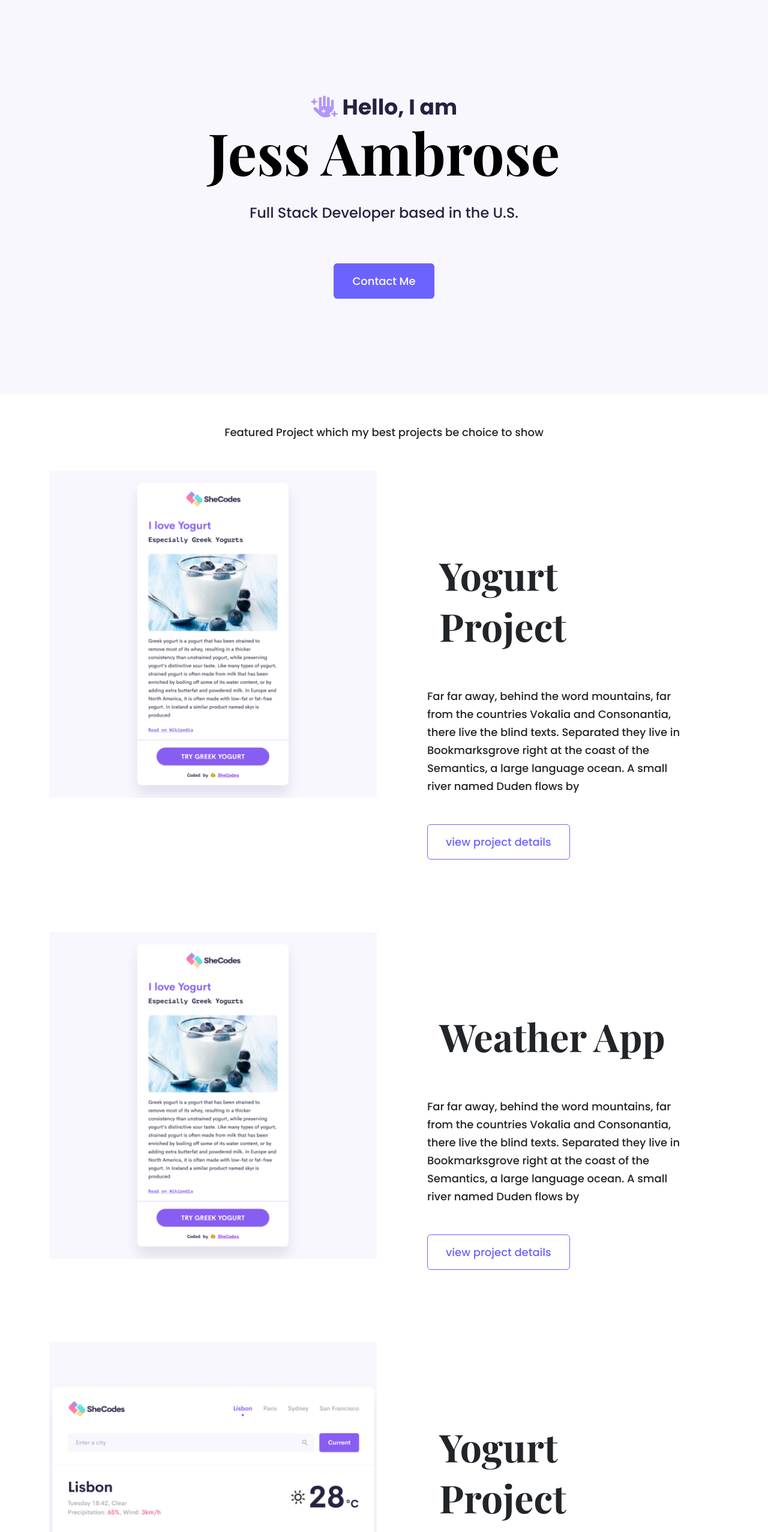
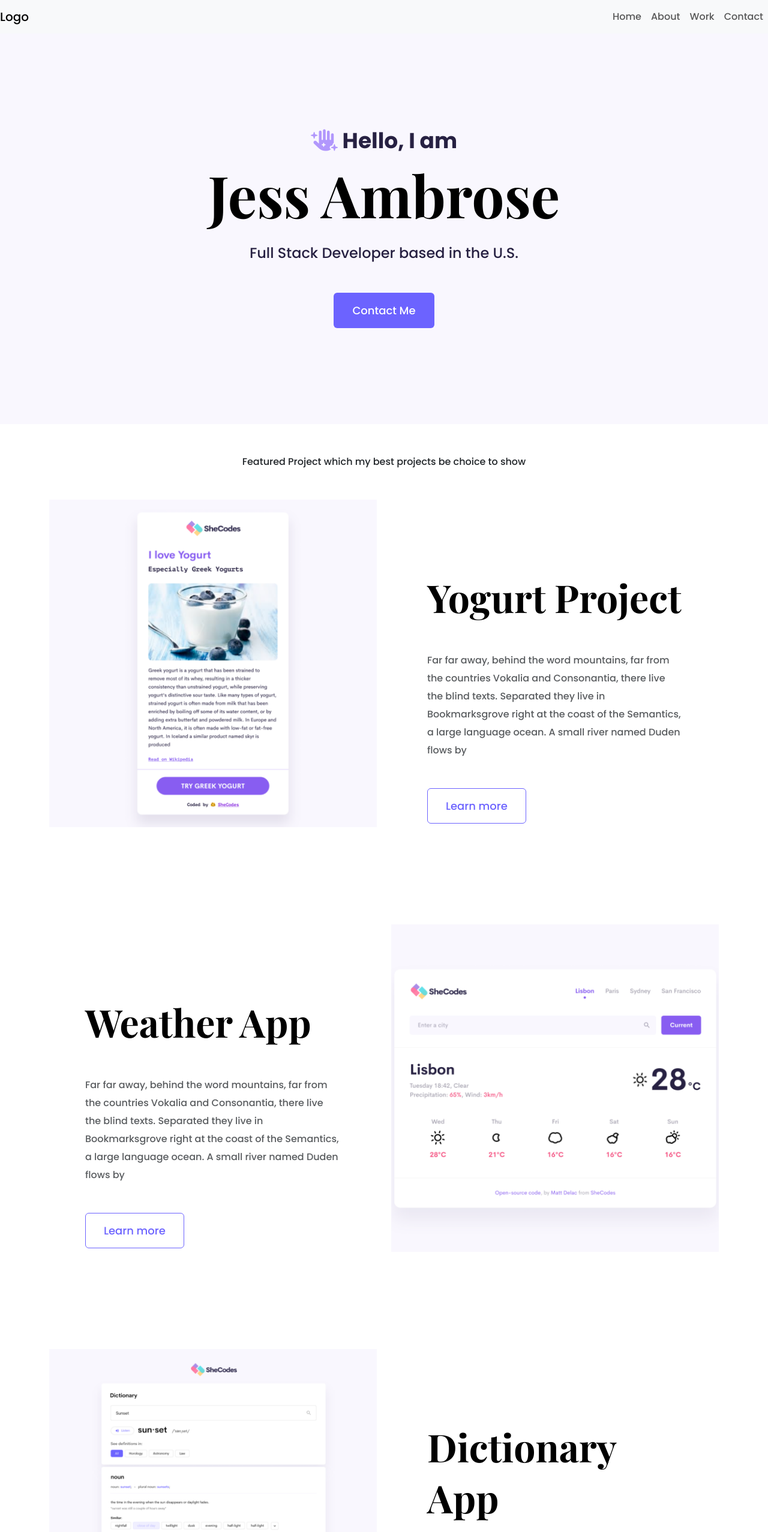
Before and after one commit to jambrosekc/portfolio-project, a plain HTML site: page index.html in a window 1280 px wide. Shown: the top 2554 px of the page at 60% size. Drawn offline with nearby package versions, Linux system fonts and the light colour scheme.

Commit message:
pushing homework up

```diff
--- a/index.html
+++ b/index.html
@@ -23,6 +23,36 @@
         <script src="https://kit.fontawesome.com/24fa745680.js" crossorigin="anonymous"></script>
     </head>
 <body>
+
+    <div>
+        <nav class="navbar navbar-expand-lg navbar-light bg-light">
+            <a class="navbar-brand" href="#">Logo</a>
+
+            <button class="navbar-toggler" type="button" data-toggle="collapse" data-target="#navbarNav" aria-controls="navbarNav" aria-expanded="false" aria-label="Toggle navigation">
+              <span class="navbar-toggler-icon"></span>
+            </button>
+
+            <div class="collapse navbar-collapse justify-content-end" id="navbarNav">
+              <ul class="navbar-nav">
+                <li class="nav-item">
+                  <a class="nav-link" href="#">Home</a>
+                </li>
+                <li class="nav-item">
+                  <a class="nav-link" href="#">About</a>
+                </li>
+                <li class="nav-item">
+                  <a class="nav-link" href="#">Work</a>
+                </li>
+                <li class="nav-item">
+                    <a class="nav-link" href="#">Contact</a>
+                </li>
+              </ul>
+            </div>
+          </nav>
+    </div>
+
+
+
     <div class="hero">
         <p>
             <i class="fa-solid fa-hand-sparkles fa-beat" style="color: #B197FC;"></i> Hello, I am </p>
@@ -34,41 +64,30 @@
     </div>
     <div class="container">
         <p class="text-center m-5">Featured Project which my best projects be choice to show</p>
-        <div class="row">
+        <div class="row mb-5">
             <div class="col d-none d-lg-block">
                 <img src="./src/images/yogurt-project.png" class="img-fluid" alt=""></img>
             </div>
             <div class="col">
                 <div class="project-description">
                     <h2 class="mb-5">Yogurt Project</h2>
-                    <p class="mb-5 text-muted-50">Far far away, behind the word mountains, far from the countries Vokalia and Consonantia, there live the blind texts. Separated they live in Bookmarksgrove right at the coast of the Semantics, a large language ocean. A small river named Duden flows by</p>
-                    <a href="#" class="btn btn-branding-outline">view project details</a>
+                    <p class="mb-5 text-muted">Far far away, behind the word mountains, far from the countries Vokalia and Consonantia, there live the blind texts. Separated they live in Bookmarksgrove right at the coast of the Semantics, a large language ocean. A small river named Duden flows by</p>
+                    <a href="#" class="btn btn-branding-outline">Learn more</a>
                 </div>
             </div>
         </div>
-        <div class="row">
-            <div class="col d-none d-lg-block">
-                <img src="./src/images/yogurt-project.png" class="img-fluid" alt=""></img>
-            </div>
+        <div class="row mb-5">
             <div class="col">
                 <div class="project-description">
                     <h2 class="mb-5">Weather App</h2>
-                    <p class="mb-5 text-muted-50">Far far away, behind the word mountains, far from the countries Vokalia and Consonantia, there live the blind texts. Separated they live in Bookmarksgrove right at the coast of the Semantics, a large language ocean. A small river named Duden flows by</p>
-                    <a href="#" class="btn btn-branding-outline">view project details</a>
+                    <p class="mb-5 text-muted">Far far away, behind the word mountains, far from the countries Vokalia and Consonantia, there live the blind texts. Separated they live in Bookmarksgrove right at the coast of the Semantics, a large language ocean. A small river named Duden flows by</p>
+                    <a href="#" class="btn btn-branding-outline">Learn more</a>
                 </div>
             </div>
-        </div>
-        <div class="row">
             <div class="col d-none d-lg-block">
                 <img src="./src/images/weather-app.png" class="img-fluid" alt=""></img>
             </div>
-            <div class="col">
-                <div class="project-description">
-                    <h2 class="mb-5">Yogurt Project</h2>
-                    <p class="mb-5 text-muted-50">Far far away, behind the word mountains, far from the countries Vokalia and Consonantia, there live the blind texts. Separated they live in Bookmarksgrove right at the coast of the Semantics, a large language ocean. A small river named Duden flows by</p>
-                    <a href="#" class="btn btn-branding-outline">view project details</a>
-                </div>
-            </div>
+
         </div>
         <div class="row">
             <div class="col d-none d-lg-block">
@@ -77,12 +96,28 @@
             <div class="col">
                 <div class="project-description">
                     <h2 class="mb-5">Dictionary App</h2>
-                    <p class="mb-5 text-muted-50">Far far away, behind the word mountains, far from the countries Vokalia and Consonantia, there live the blind texts. Separated they live in Bookmarksgrove right at the coast of the Semantics, a large language ocean. A small river named Duden flows by</p>
-                    <a href="#" class="btn btn-branding-outline">view project details</a>
+                    <p class="mb-5 text-muted">Far far away, behind the word mountains, far from the countries Vokalia and Consonantia, there live the blind texts. Separated they live in Bookmarksgrove right at the coast of the Semantics, a large language ocean. A small river named Duden flows by</p>
+                    <a href="#" class="btn btn-branding-outline">Learn more</a>
                 </div>
             </div>
         </div>
     </div>
+    <div class = "container">
+        <div class="row m-5">
+            <div class="col">
+                <h3>Work Inquiry</h3>
+                <p class="mb-5 text-muted">Let’s work  together and i’ll help you by all my best</p>
+            </div>
+            <div class = "col">
+                <a href="#" class="btn btn-branding">Let's talk here</a>
+            </div>
+        </div>
+
+    </div>
+    <div class = "footer">
+
+    </div>
+
 
 </body>
 </html>
--- a/styles/portfolio.css
+++ b/styles/portfolio.css
@@ -4,20 +4,41 @@
     --heading-font-family: "Playfair Display", serif;
     --default-font-family: "Poppins", sans-serif;
 }
+
 body{
     font-family: var(--default-font-family);
 }
 
+h1,
+h2,
+h3,
+h4,
+h5,
+h6 {
+  color: black;
+  font-family: var(--heading-font-family);
+  font-weight: bold;
+}
+
+h1 {
+  font-size: 96px;
+  line-height: 1.5;
+}
+
+
 h2 {
-    font-family: var(--heading-font-family);
   font-size: 64px;
-    font-weight: bold;
   line-height: 85px;
-    padding: 12px 20px;
 }
+
+h3 {
+  font-size: 48px;
+
+}
+
 p {
   font-family: var(--default-font-family);
-    font-size: 18px;
+  font-size: 16px;
   font-weight: normal;
   line-height: 30px;
 }
@@ -35,26 +56,27 @@ body{
   margin: 0;
 }
 
-  .hero h1 {
-    font-family: var(--heading-font-family);
-    font-size: 96px;
-    font-weight: bold;
-    color: #000000;
-  }
-
 .hero h2 {
   font-family: var(--default-font-family);
   font-size: 24px;
   color: #272142;
   font-weight: normal;
-    line-height: 2;
+  line-height: 1.5;
 }
 
 .btn-branding{
   background: var(--branding-color);
   font-family: var(--default-font-family);
   font-size: 18px;
-    font-weight: medium;
+  color: white;
+  line-height: 27px;
+  padding:15px 30px;
+}
+
+.btn-branding:hover{
+  background: var(--branding-color);
+  font-family: var(--default-font-family);
+  font-size: 18px;
   color: white;
   line-height: 27px;
   padding:15px 30px;
@@ -64,7 +86,17 @@ body{
   background: white;
   font-family: var(--default-font-family);
   font-size: 18px;
-    font-weight: medium;
+  color: var(--branding-color);
+  line-height: 27px;
+  padding:15px 30px;
+  border: 1px solid;
+  border-color: var(--branding-color);
+}
+
+.btn-branding-outline:hover {
+  background: white;
+  font-family: var(--default-font-family);
+  font-size: 18px;
   color: var(--branding-color);
   line-height: 27px;
   padding:15px 30px;
@@ -76,7 +108,20 @@ body{
   padding: 120px 60px;
 }
 
-  @media (max-width: 960px){
+@media (max-width: 900px){
+  h1 {
+    font-size: 44px;
+    line-height: 2;
+  }
+
+  h2 {
+    font-size: 44px;
+  }
+
+  .hero {
+    padding: 80px 20px;
+  }
+
   .project-description{
     padding: 0;
     text-align: center;
```
Lines whose indentation alone changed are shown as unchanged.
